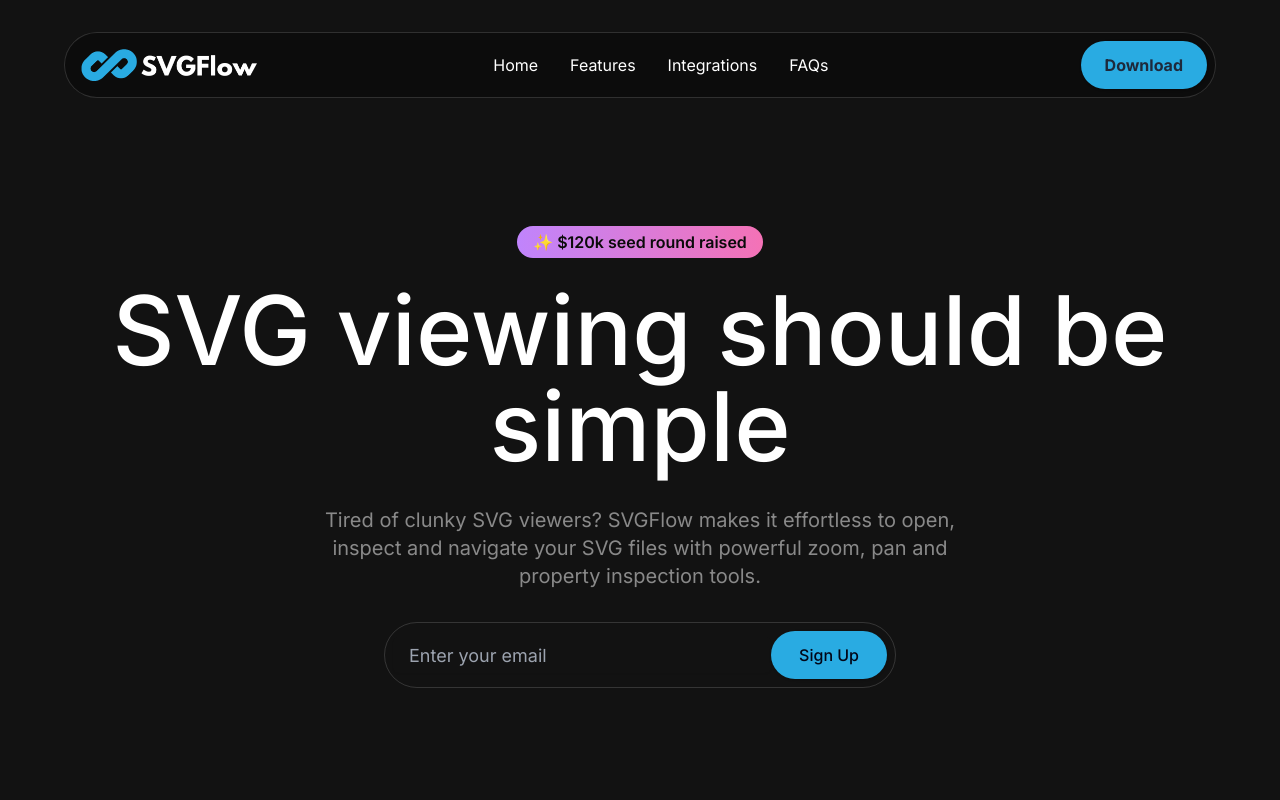
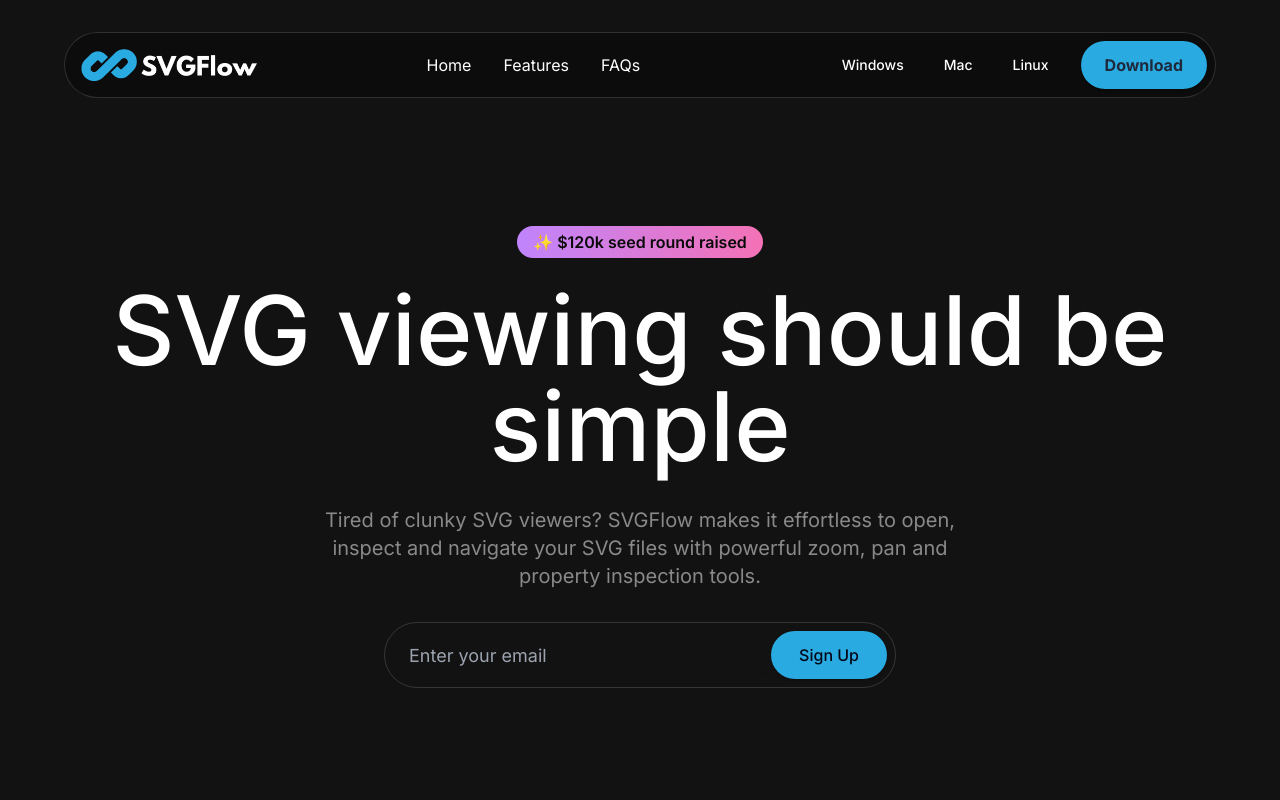
Before and after one commit to zedvex/svgflow-landing-page, a Next.js app: page / in a window 1280 px wide. Shown: the top 800 px of the page. Built offline with nearby package versions, Linux system fonts and the light colour scheme.

Commit message:
Header Nav updates

```diff
--- a/components/Header.tsx
+++ b/components/Header.tsx
@@ -12,6 +12,7 @@
 
 const Header = () => {
   const [isOpen, setIsOpen] = useState(false);
+  const [showDownloadOptions, setShowDownloadOptions] = useState(false);
 
   return (
     <>
@@ -31,7 +32,7 @@
                   style={{ objectFit: 'contain' }}
                 />
               </Link>
-              <nav className="hidden lg:inline-flex">
+              <nav className="hidden lg:flex flex-1 justify-center">
                 <ul className="flex items-center gap-8">
                   {NAV_LINKS.map((link) => (
                     <li key={link.label}>
@@ -83,6 +84,27 @@
                   ></line>
                 </svg>
 
+                <div className="hidden md:flex gap-2 items-center">
+                  <AnimatePresence>
+                    <motion.div
+                      initial={{ width: 0, opacity: 0 }}
+                      animate={{ width: 'auto', opacity: 1 }}
+                      exit={{ width: 0, opacity: 0 }}
+                      className="flex gap-2 overflow-hidden"
+                    >
+                      <Btn variant="ghost" className="px-4 text-sm">
+                        Windows
+                      </Btn>
+                      <Btn variant="ghost" className="px-4 text-sm">
+                        Mac
+                      </Btn>
+                      <Btn variant="ghost" className="px-4 text-sm">
+                        Linux
+                      </Btn>
+                    </motion.div>
+                  </AnimatePresence>
+                </div>
+
                 {/* <Btn
                   variant="outline"
                   className="border border-white/40 px-7 font-normal"
@@ -92,6 +114,9 @@
                 <Btn
                   variant="default"
                   className="font-bold px-6 bg-primary bg-[#29abe2] text-slate-800"
+                  onMouseEnter={() => setShowDownloadOptions(true)}
+                  onMouseLeave={() => setShowDownloadOptions(false)}
+                  onClick={() => setShowDownloadOptions(!showDownloadOptions)}
                 >
                   Download
                 </Btn>
--- a/constants/index.ts
+++ b/constants/index.ts
@@ -22,10 +22,10 @@
     label: 'Features',
     href: '#features',
   },
-  {
-    label: 'Integrations',
-    href: '#integrations',
-  },
+  // {
+  //   label: 'Integrations',
+  //   href: '#integrations',
+  // },
   {
     label: 'FAQs',
     href: '#faqs',
```
